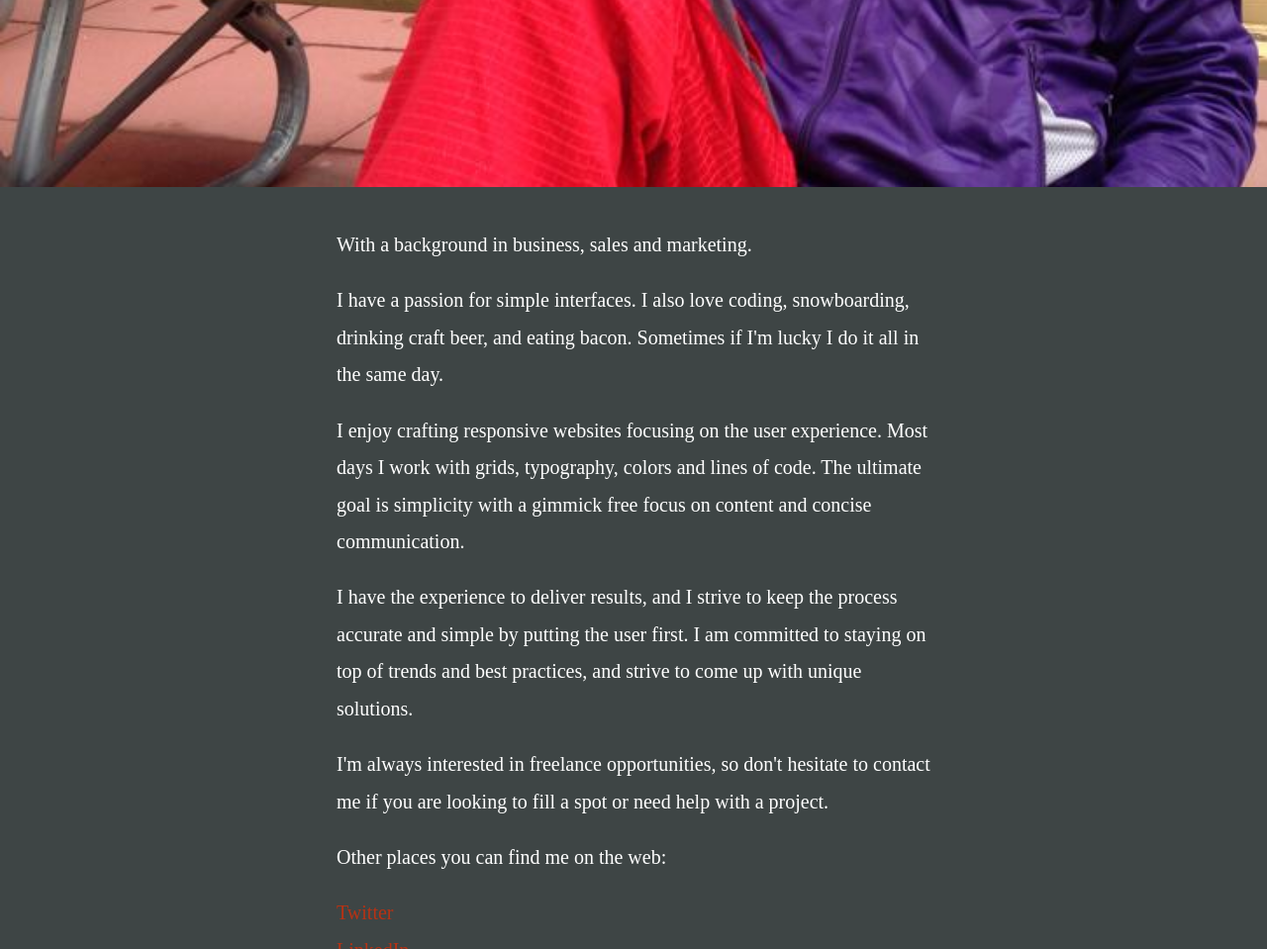
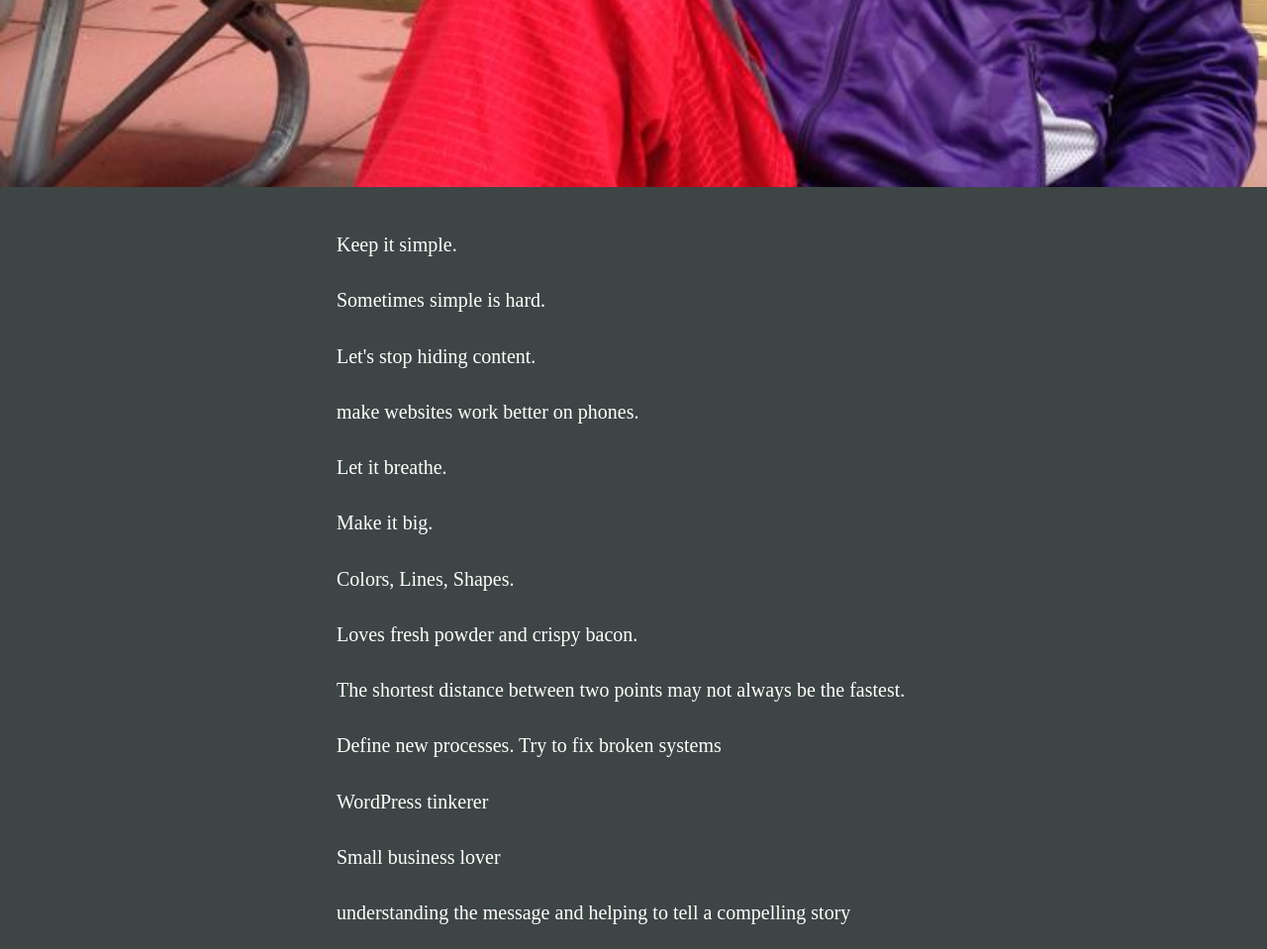
Before and after one commit to conwayeast/conwayeast-dot-com, a PHP site: page / in a window 1280 px wide. Shown: the part 5541-6500 px from the top of the page at 99% size. Run offline with PHP 8.4, Linux system fonts and the light colour scheme; some libraries are stand-ins or nearby versions.

Commit message:
Adding info to bio.

```diff
--- a/about.php
+++ b/about.php
@@ -30,6 +30,46 @@
 
 
     <!-- <div class="container__one-half"> -->
+
+      <p>Keep it simple.</p>
+
+      <p>Sometimes simple is hard.</p>
+
+      <p>Let's stop hiding content.</p>
+
+      <p>make websites work better on phones.</p>
+
+      <p>Let it breathe.</p>
+
+      <p>Make it big.</p>
+
+      <p>Colors, Lines, Shapes.</p>
+
+      <p>Loves fresh powder and crispy bacon.</p>
+
+      <p>The shortest distance between two points may not always be the fastest.</p>
+
+      <p>Define new processes. Try to fix broken systems</p>
+
+      <p>WordPress tinkerer</p>
+
+      <p>Small business lover</p>
+
+      <p>understanding the message and helping to tell a compelling story</p>
+
+      <p>Dreamer</p>
+      <p>Let's dream together</p>
+
+      <p>Thinker</p>
+
+      <p>Designer</p>
+
+      <p>Thinker. Beer buff. Proud webaholic. Organizer. Hardcore food practitioner.</p>
+
+      <p>UX/UI Designer, snowboarder, dog lover &amp; craft beer drinker.</p>
+
+      <p>Passionate about Design, Snowboards, Beer, Bacon &amp; Badge Hunting.</p>
+
       <p>With a background in business, sales and marketing.</p>
 
       <p>I have a passion for simple interfaces. I also love coding, snowboarding, drinking craft beer, and eating bacon. Sometimes if I'm lucky I do it all in the same day.</p>
```
